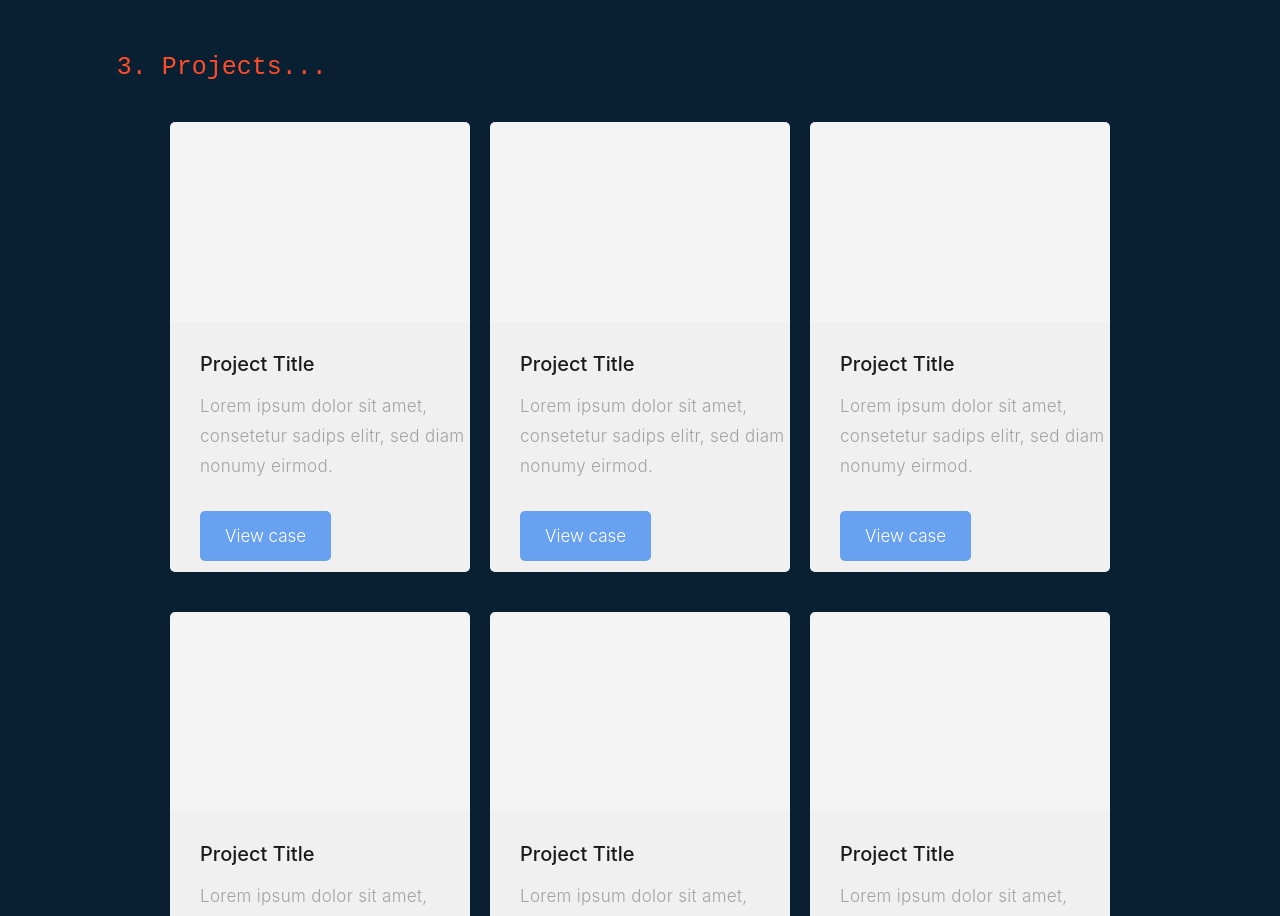
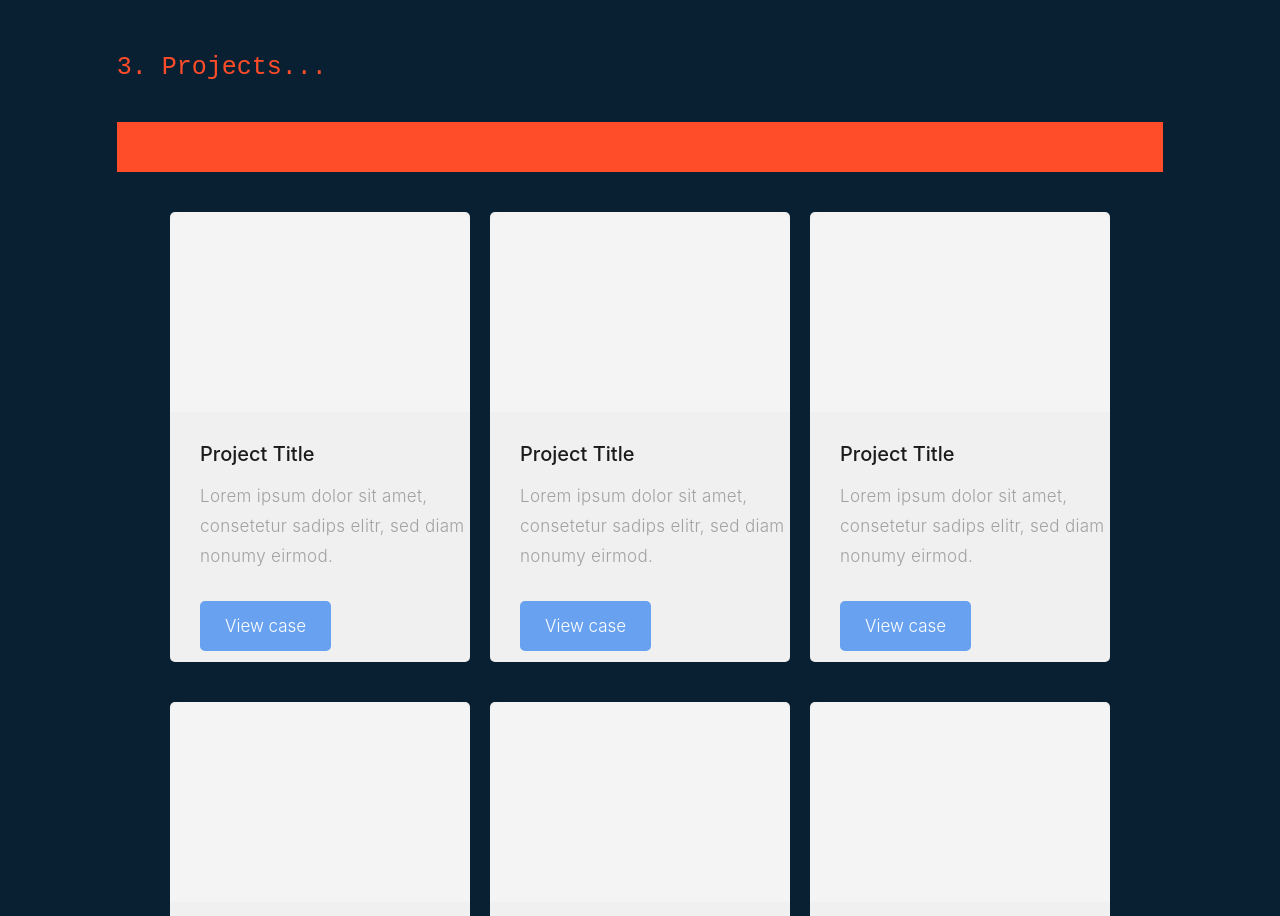
Before and after one commit to kylest0kes/folio, a React (Create React App) app: page / in a window 1280 px wide. Shown: the part 2420-3336 px from the top of the page. Built offline with nearby package versions, Linux system fonts and the light colour scheme.

Commit message:
adjusted spacing of the different page sections, and added an area where the filter options for the project cards will go

```diff
--- a/src/Sections/Projects/Projects.css
+++ b/src/Sections/Projects/Projects.css
@@ -7,6 +7,13 @@
   color: #ff4c29;
   font-size: 25px;
   margin-bottom: 40px;
+}
+
+.project-cards-filter {
+  margin-bottom: 40px;
+  width: 100%;
+  height: 50px;
+  background-color: #ff4c29;
 }
 
 .project-cards {
```
